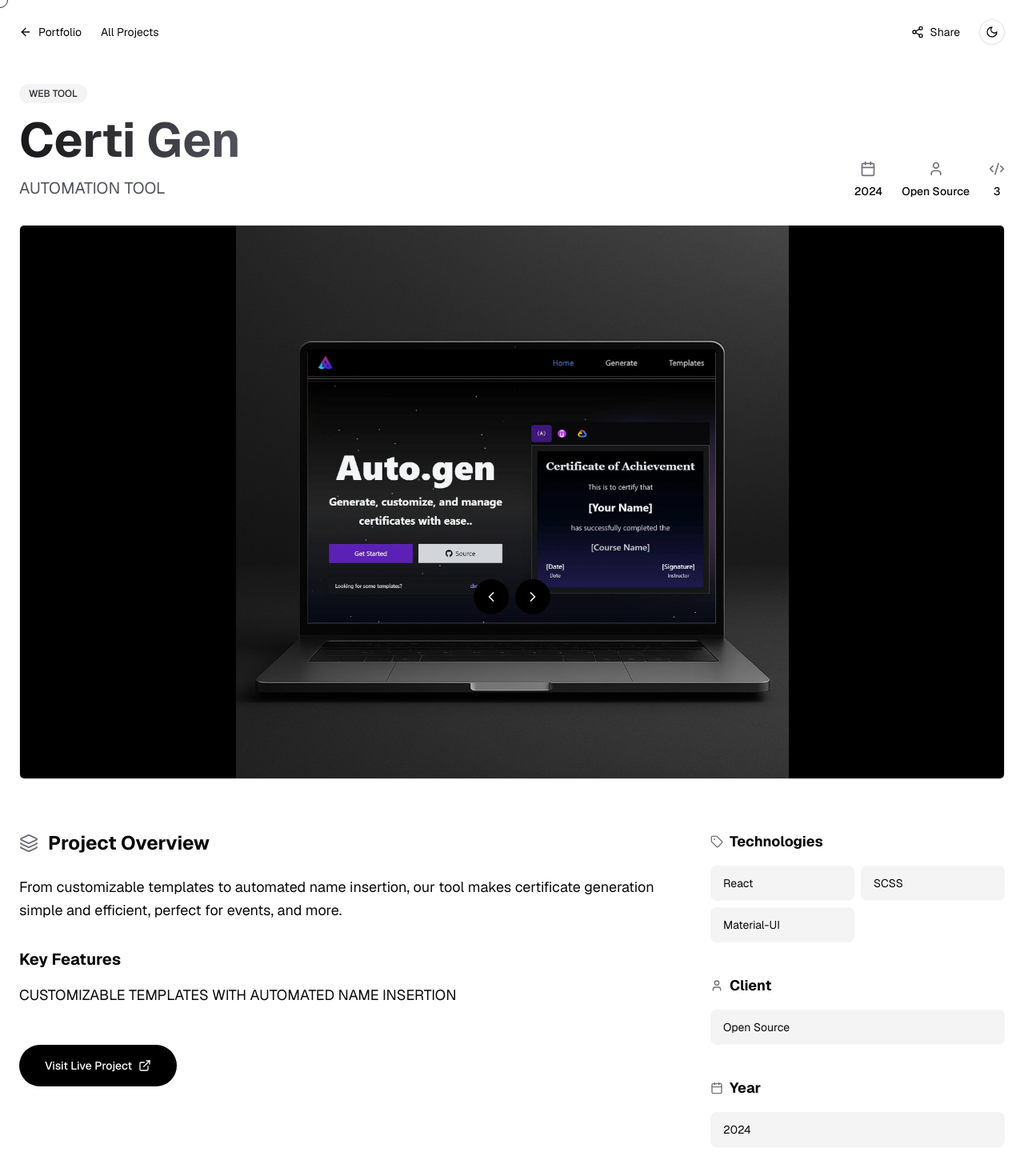
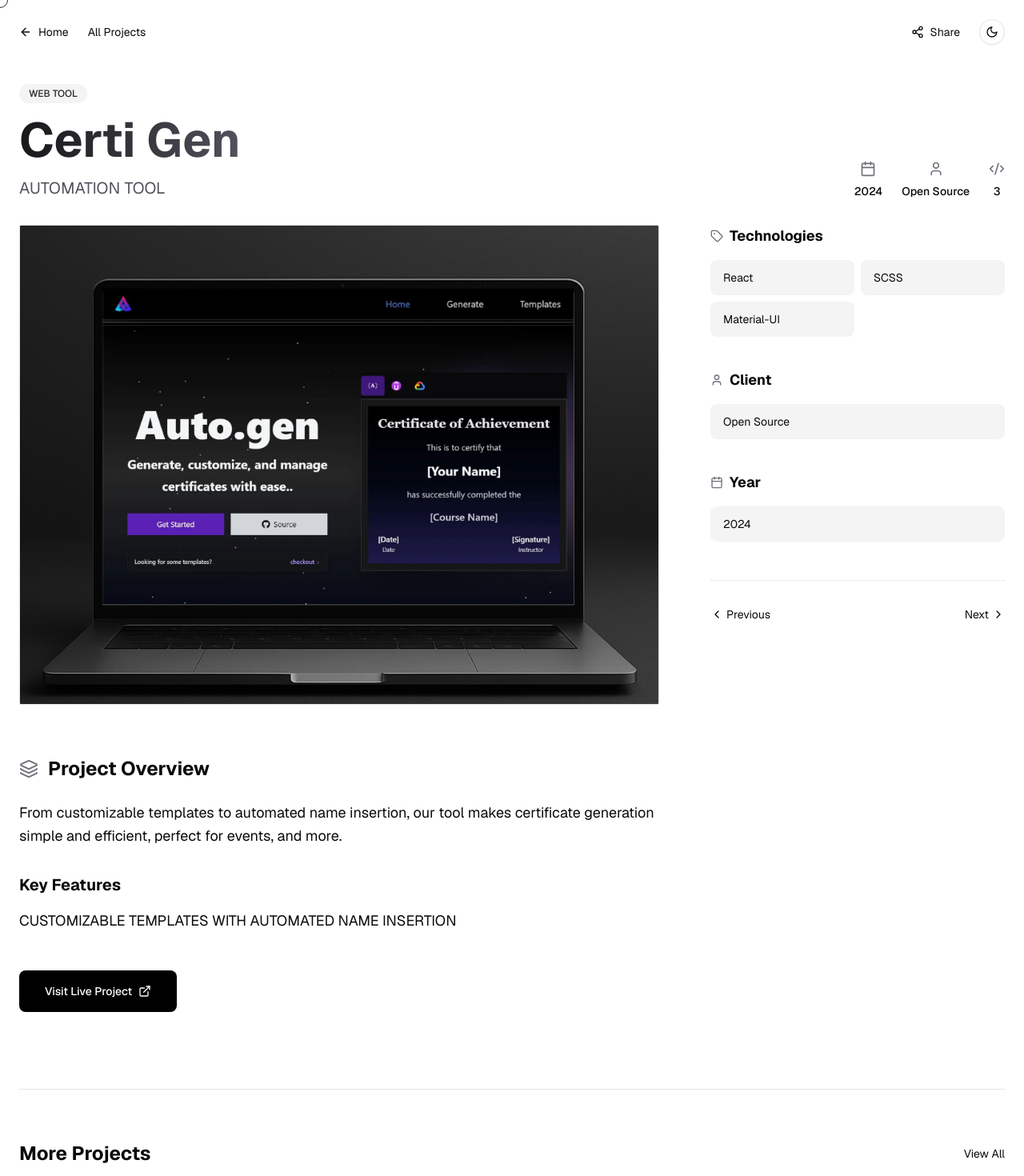
Before and after one commit to MihirJaiswal/portfolio, a Next.js app: page /projects/certificate-generator in a window 1280 px wide. Shown: the top 1470 px of the page at 80% size. Built offline with nearby package versions, Linux system fonts and the light colour scheme.

Commit message:
some changes

```diff
--- a/src/app/projects/[id]/page.tsx
+++ b/src/app/projects/[id]/page.tsx
@@ -147,27 +147,6 @@ export default function ProjectPage() {
   return (
     <div className="min-h-screen bg-white dark:bg-zinc-950 dark:text-white">
       <CustomCursor/>
-      {/* Project Navigation */}
-      <div className="fixed bottom-8 left-1/2 transform -translate-x-1/2 z-10 flex items-center gap-2">
-        <motion.button
-          onClick={() => navigateToProject("prev")}
-          className="p-3 bg-black dark:bg-white text-white dark:text-black rounded-full hover:bg-zinc-800 dark:hover:bg-zinc-200 transition-colors"
-          whileHover={{ scale: 1.1 }}
-          whileTap={{ scale: 0.9 }}
-        >
-          <ChevronLeft className="w-5 h-5" />
-        </motion.button>
-
-        <motion.button
-          onClick={() => navigateToProject("next")}
-          className="p-3 bg-black dark:bg-white text-white dark:text-black rounded-full hover:bg-zinc-800 dark:hover:bg-zinc-200 transition-colors"
-          whileHover={{ scale: 1.1 }}
-          whileTap={{ scale: 0.9 }}
-        >
-          <ChevronRight className="w-5 h-5" />
-        </motion.button>
-      </div>
-
       <div className="max-w-7xl mx-auto px-6 py-6">
         <div className="flex justify-between items-center mb-12">
           <motion.div className="flex gap-6" initial={{ opacity: 0, x: -20 }} animate={{ opacity: 1, x: 0 }} transition={{ duration: 0.5 }}>
@@ -176,7 +155,7 @@ export default function ProjectPage() {
               className="inline-flex items-center text-sm hover:text-zinc-600 dark:hover:text-zinc-300 transition-colors"
             >
               <ArrowLeft className="w-4 h-4 mr-2" />
-              Portfolio
+              Home
             </Link>
             <Link
               href="/projects"
@@ -244,7 +223,7 @@ export default function ProjectPage() {
                 <span className="inline-block px-3 py-1 bg-zinc-100 dark:bg-zinc-900 text-zinc-800 dark:text-zinc-200 text-xs font-medium rounded-full mb-4">
                   {project.category.toUpperCase()}
                 </span>
-                <h1 className="text-5xl md:text-6xl font-bold mb-4 bg-gradient-to-r from-zinc-900 to-zinc-600 dark:from-zinc-100 dark:to-zinc-400 bg-clip-text text-transparent">
+                <h1 className="text-4xl md:text-6xl font-bold mb-4 bg-gradient-to-r from-zinc-900 to-zinc-600 dark:from-zinc-100 dark:to-zinc-400 bg-clip-text text-transparent">
                   {project.title}
                 </h1>
                 <p className="text-xl text-zinc-600 dark:text-zinc-400">{project.subtitle}</p>
@@ -269,10 +248,12 @@ export default function ProjectPage() {
             </div>
           </div>
         </FadeIn>
-
-        {/* Main Image */}
+        {/* Project Details */}
+        <div className="grid grid-cols-1 md:grid-cols-3 gap-16 mb-24">
+          <FadeIn direction="up" className="md:col-span-2" delay={0.3}>
+            {/* Main Image */}
         <motion.div
-          className="aspect-square md:aspect-video w-full mb-16 rounded-sm overflow-hidden border border-zinc-200 dark:border-zinc-800"
+          className="aspect-square md:aspect-[4/3] w-full mb-16 rounded-xs overflow-hidden border border-zinc-200 dark:border-zinc-800"
           initial={{ opacity: 0, y: 20 }}
           animate={{ opacity: 1, y: 0 }}
           transition={{ duration: 0.7, delay: 0.2 }}
@@ -282,13 +263,9 @@ export default function ProjectPage() {
             alt={project.title}
             width={500}
             height={500}
-            className="w-full h-full object-cover md:object-contain bg-black"
+            className="w-full h-full object-cover  bg-black"
           />
         </motion.div>
-
-        {/* Project Details */}
-        <div className="grid grid-cols-1 md:grid-cols-3 gap-16 mb-24">
-          <FadeIn direction="up" className="md:col-span-2" delay={0.3}>
             <div className="mb-12">
               <h2 className="text-2xl font-bold mb-6 flex items-center">
                 <Layers className="w-6 h-6 mr-3 text-zinc-500" />
@@ -328,7 +305,7 @@ export default function ProjectPage() {
                   href={project.link}
                   target="_blank"
                   rel="noopener noreferrer"
-                  className="text-center inline-flex items-center justify-center px-8 py-4 bg-black dark:bg-white text-white dark:text-black rounded-full text-sm font-medium hover:bg-zinc-800 dark:hover:bg-zinc-200 transition-colors"
+                  className="text-center inline-flex items-center justify-center px-8 py-4 bg-black dark:bg-white text-white dark:text-black rounded-md text-sm font-medium hover:bg-zinc-800 dark:hover:bg-zinc-200 transition-colors"
                   whileHover={{ scale: 1.05 }}
                   whileTap={{ scale: 0.95 }}
                 >
@@ -342,7 +319,7 @@ export default function ProjectPage() {
                   href={project.youtube}
                   target="_blank"
                   rel="noopener noreferrer"
-                  className="inline-flex justify-center items-center px-8 py-4 border border-black dark:border-white text-black dark:text-white rounded-full text-sm font-medium hover:bg-zinc-100 dark:hover:bg-zinc-900 transition-colors"
+                  className="inline-flex justify-center items-center px-8 py-4 border border-black dark:border-white text-black dark:text-white rounded-md text-sm font-medium hover:bg-zinc-100 dark:hover:bg-zinc-900 transition-colors"
                   whileHover={{ scale: 1.05 }}
                   whileTap={{ scale: 0.95 }}
                 >
@@ -390,7 +367,7 @@ export default function ProjectPage() {
               </div>
 
               {/* Project Navigation (Small) */}
-              <div className="hidden md:block mt-12 pt-8 border-t border-zinc-200 dark:border-zinc-800">
+              <div className="hidden md:block mt-12 pt-8 border-t border-dashed border-zinc-200 dark:border-zinc-800">
                 <div className="flex justify-between items-center">
                   <button
                     onClick={() => navigateToProject("prev")}
--- a/src/lib/data.ts
+++ b/src/lib/data.ts
@@ -103,7 +103,7 @@ export const projects = [
   },
   {
     id: "storyweaver-ai",
-    title: "STORYWEAVER AI",
+    title: "STORYWEAVER",
     subtitle: "AI STORY GENERATOR",
     description: "GENERATES STORY SCENES, DIALOGS, AND IMAGES BASED ON USER INPUT",
     category: "ai application",
```
